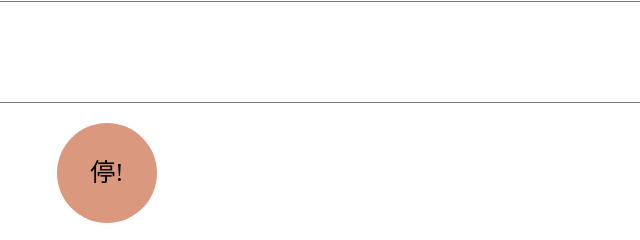
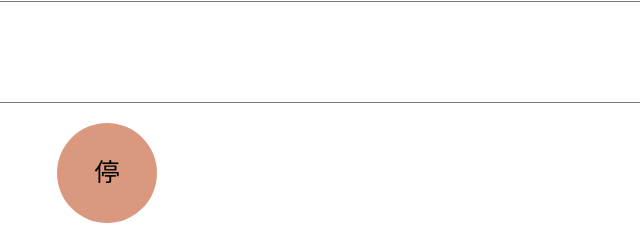
Before and after one commit to yangaolin/drawPrize, a plain HTML site: page index2.html in a window 1280 px wide. Both pictures are taken after a click on the element "抽奖". Shown: the part 245-485 px from the top of the page, 231-871 px from the left. Drawn offline with nearby package versions, Linux system fonts and the light colour scheme.

Commit message:
Update index2.html

```diff
--- a/index2.html
+++ b/index2.html
@@ -158,7 +158,7 @@
 			})
 			$(".middleBtn").click(function() {
 				if($(this).html()=="抽奖"){
-					$(this).html("停!");
+					$(this).html("停");
 					thatTime = setInterval(time,300);
 				}else{
 					$(this).html("抽奖");
```
